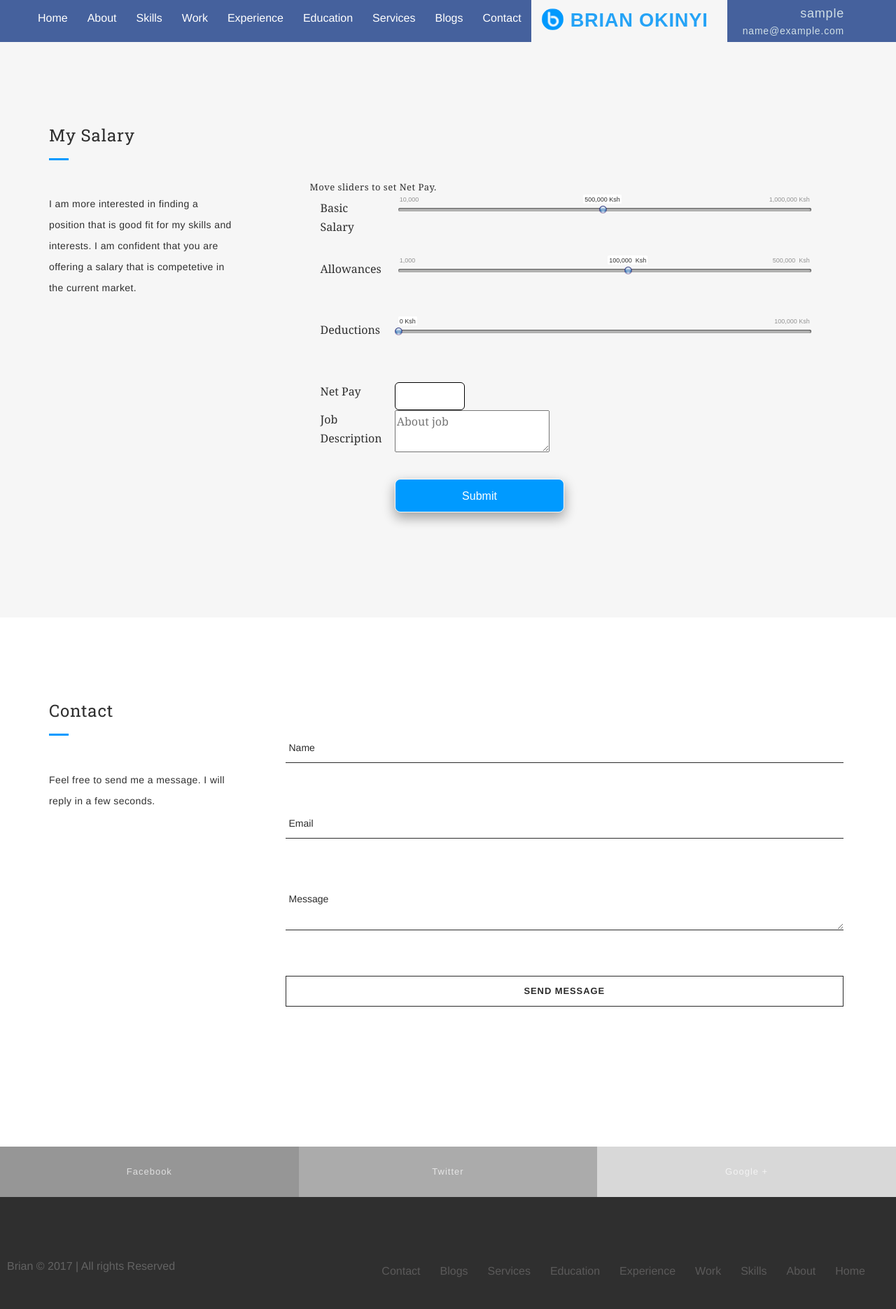
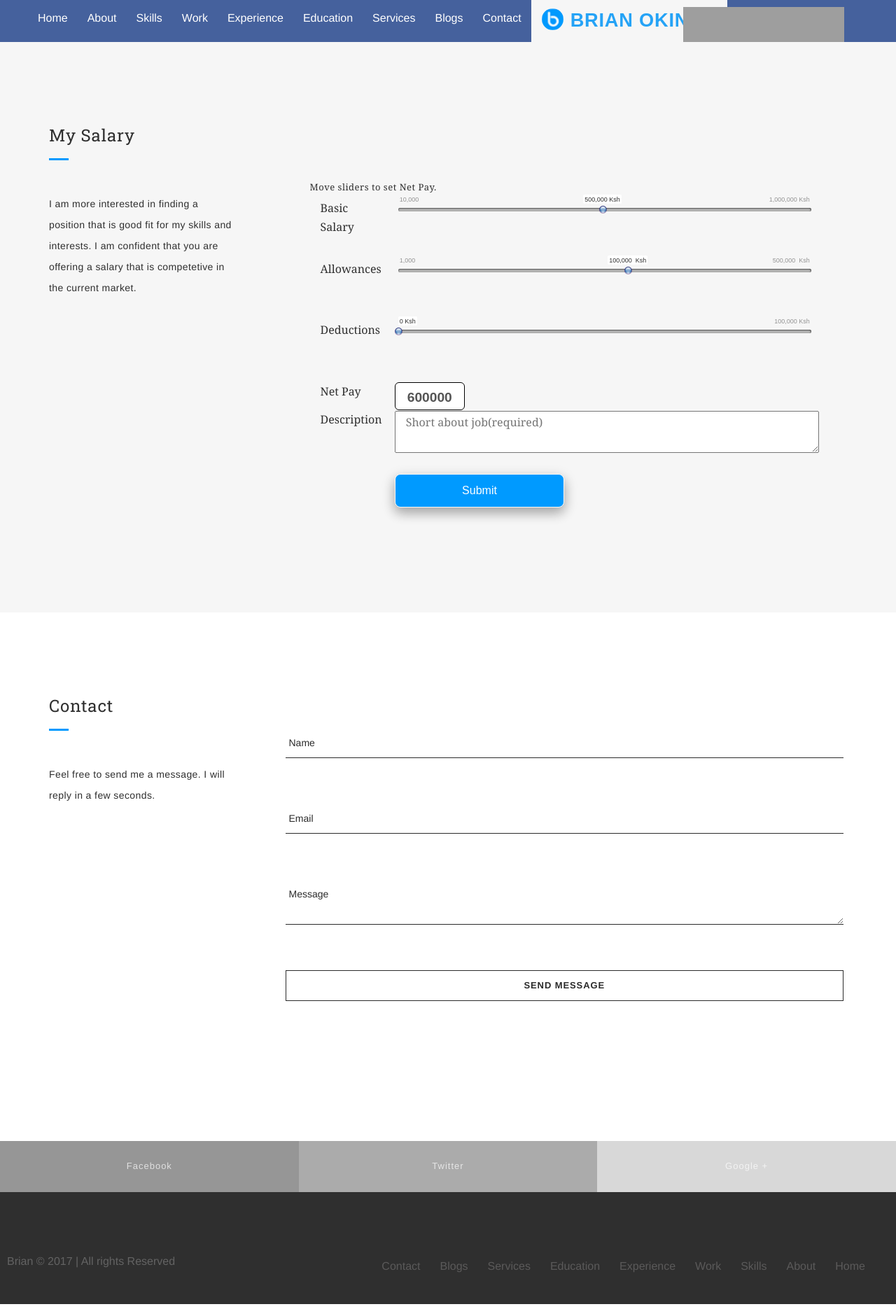
Before and after one commit to brianokinyi/my_portfolio, a PHP site: page /employer.php in a window 1280 px wide. Shown: the whole page at 70% size. Run offline with PHP 8.4, Linux system fonts and the light colour scheme; the visitor is signed in with stand-in values (Sample User, id 1); some libraries are stand-ins or nearby versions; grey boxes are pictures that could not be loaded.

Commit message:
net pay output

```diff
--- a/employer.php
+++ b/employer.php
@@ -82,8 +82,8 @@
         <a href="#" title="Home"><img src="images/brian.jpg"><h2>Brian Okinyi</h2></a>
       </div>
       <div class="user">
-        <h4><span><?php echo $_SESSION['username'];?></span></h4><br>
-        <h5><span><?php echo $_SESSION['email'];?></span></h5>
+        <h4><span><a href="#"><img src="images/user.png"></a><?php echo $_SESSION['username'];?></span></h4><br>
+        <h5><span><a href="#"><img src="images/envelope.png"></a><?php echo $_SESSION['email'];?></span></h5>
       </div>
     </div>
   </div>
@@ -136,10 +136,10 @@
               <!-- //End Deductions-->
 
               <div>
-                <span class="col-md-2">Net Pay</span><output name="net" id="salary" value="" class="netSalary"><br><span class="col-md-2" style="float: right;"></span>
+                <span class="col-md-2">Net Pay</span><output name="net" id="salary" value="" class="netSalary">600000</output><br><span class="col-md-2" style="float: right;"></span>
               </div>
               <div>
-                <span class="col-md-2">Job Description</span><textarea name="description" placeholder="About job" value="" class="description"></textarea></span>
+                <span class="col-md-2 job-desc">Description</span><textarea name="description" placeholder="Short about job(required)" value="" required class="col-md-10 description"></textarea></span>
               </div>
               <div>
                 <span class="col-md-2"></span><input type="submit" name="submit" value="Submit" id="submit" class="col-md-4 salaryButton">
```
